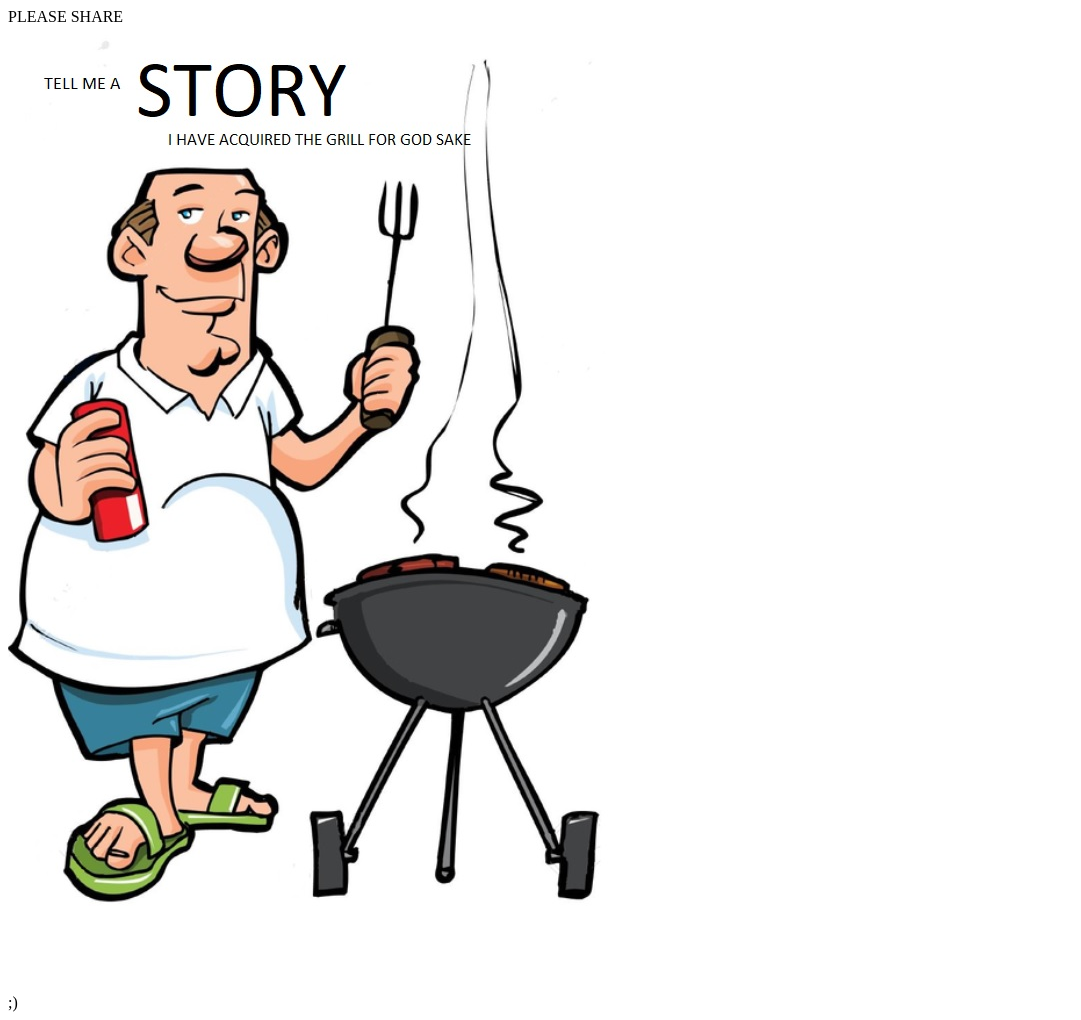
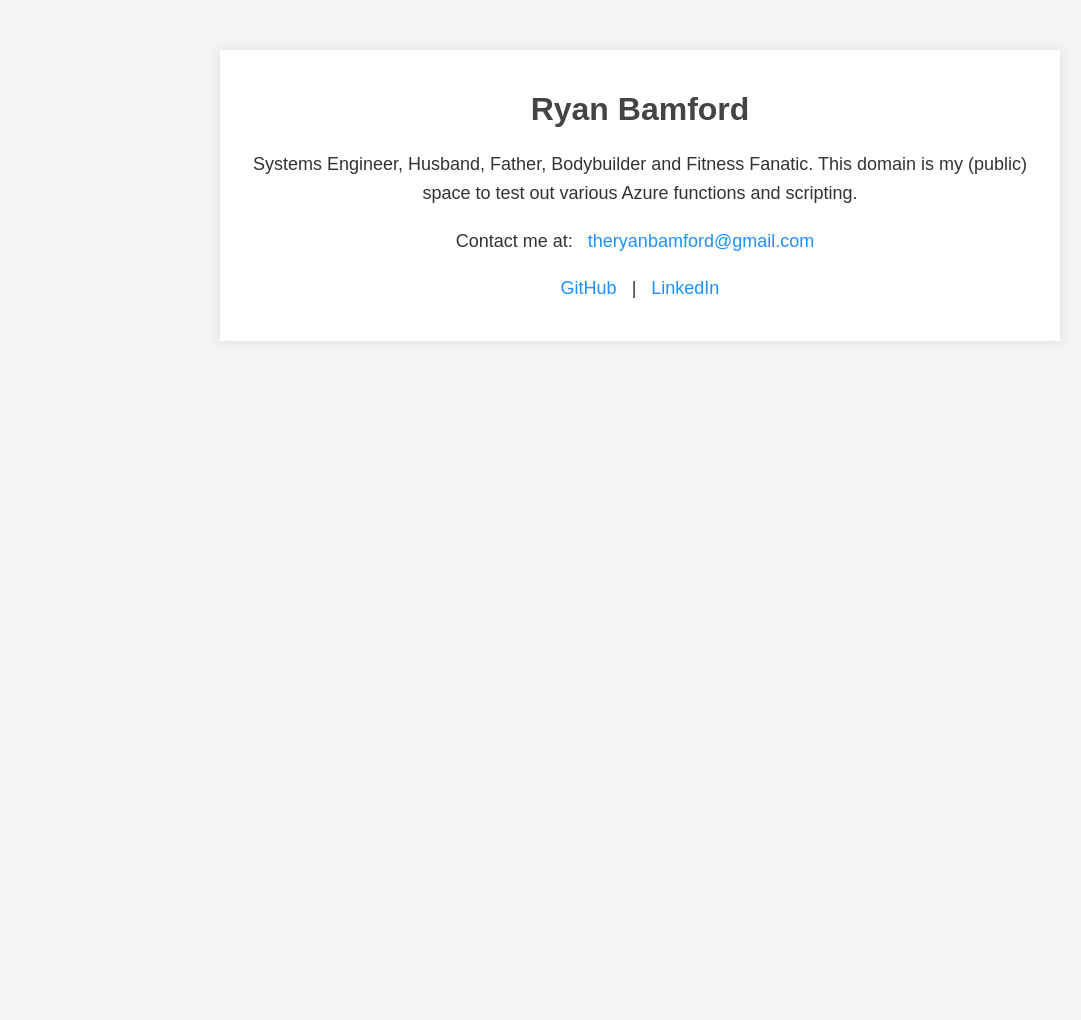
Before and after one commit to egobrane/egobrane-website, a PHP site: page / in a window 1280 px wide. Shown: the whole page, without its empty margins (0-1081 px from the left). After the commit the page ends 800 px from the top, so only its background shows below. Run offline with PHP 8.4, Linux system fonts and the light colour scheme.

Commit message:
Update index.php
update to egobrane.com

```diff
--- a/index.php
+++ b/index.php
@@ -1,21 +1,57 @@
-<!DOCTYPE html PUBLIC "-//W3C//DTD XHTML 1.0 Strict//EN"
-    "http://www.w3.org/TR/xhtml1/DTD/xhtml1-strict.dtd">
-<html xmlns="http://www.w3.org/1999/xhtml">
-    <head>
-        <meta http-equiv="Content-Type" content="text/html;charset=utf-8" />
-        <title></title>
-    </head>
-    <body>
-        <?php
-        echo ("PLEASE SHARE");
-        ?>
-        <div>
-            <img src="grill.jpg" alt="myPic" />
+<!DOCTYPE html>
+<html lang="en">
+<head>
+    <meta charset="UTF-8">
+    <meta name="viewport" content="width=device-width, initial-scale=1.0">
+    <title>Ryan Bamford - Personal Page</title>
+    <style>
+        body {
+            font-family: Arial, sans-serif;
+            margin: 0;
+            padding: 0;
+            background-color: #f4f4f4;
+            color: #333;
+        }
+        .container {
+            max-width: 800px;
+            margin: 50px auto;
+            padding: 20px;
+            background-color: #fff;
+            box-shadow: 0 0 10px rgba(0, 0, 0, 0.1);
+            text-align: center;
+        }
+        h1 {
+            color: #444;
+        }
+        p {
+            font-size: 18px;
+            line-height: 1.6;
+        }
+        .contact-info {
+            margin-top: 20px;
+        }
+        .contact-info a {
+            color: #1e90ff;
+            text-decoration: none;
+            margin: 0 10px;
+        }
+        .contact-info a:hover {
+            text-decoration: underline;
+        }
+    </style>
+</head>
+<body>
+    <div class="container">
+        <h1>Ryan Bamford</h1>
+        <p>Systems Engineer, Husband, Father, Bodybuilder and Fitness Fanatic. This domain is my (public) space to test out various Azure functions and scripting.</p>
+
+        <div class="contact-info">
+            <p>Contact me at: <a href="mailto:theryanbamford@gmail.com">theryanbamford@gmail.com</a></p>
+            <p>
+                <a href="https://github.com/egobrane" target="_blank">GitHub</a> |
+                <a href="https://www.linkedin.com/in/theryanbamford" target="_blank">LinkedIn</a>
+            </p>
         </div>
-        <div>
-            <?php
-            echo (";)");
-            ?>
-        </div>
-    </body>
+    </div>
+</body>
 </html>
```
